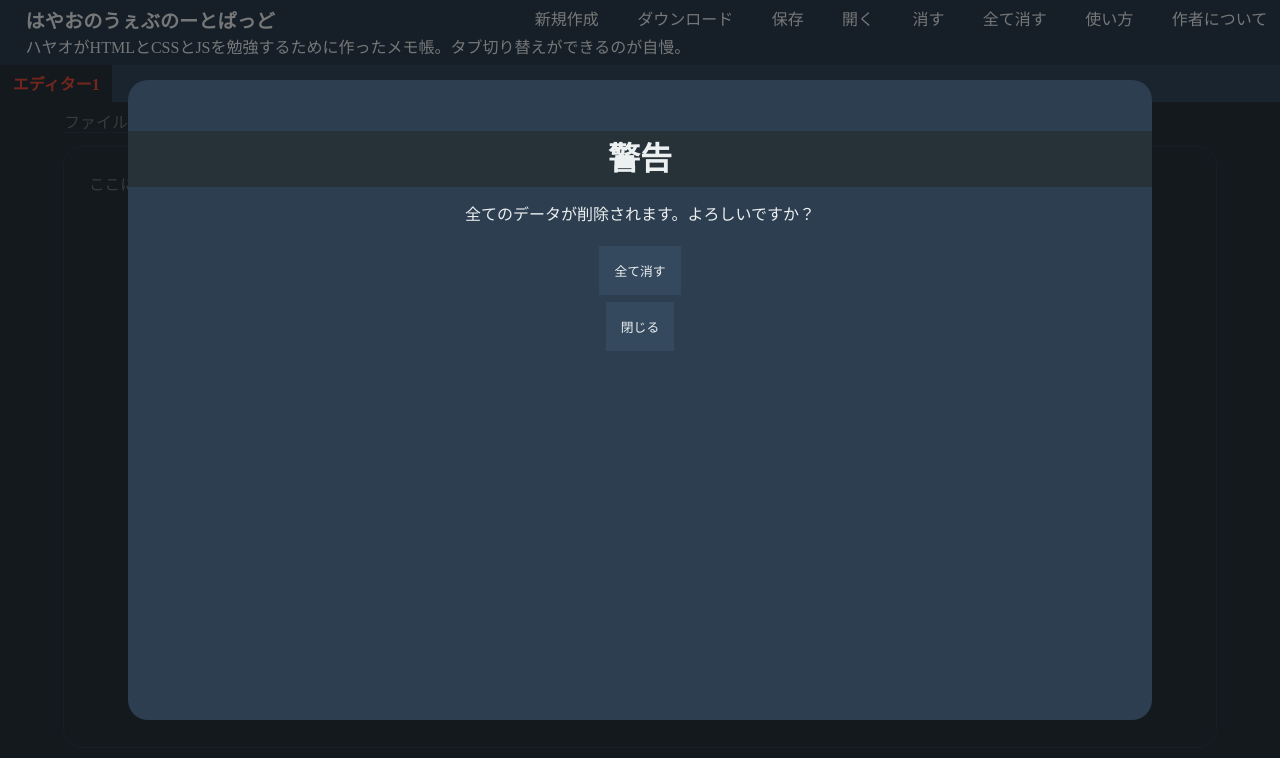
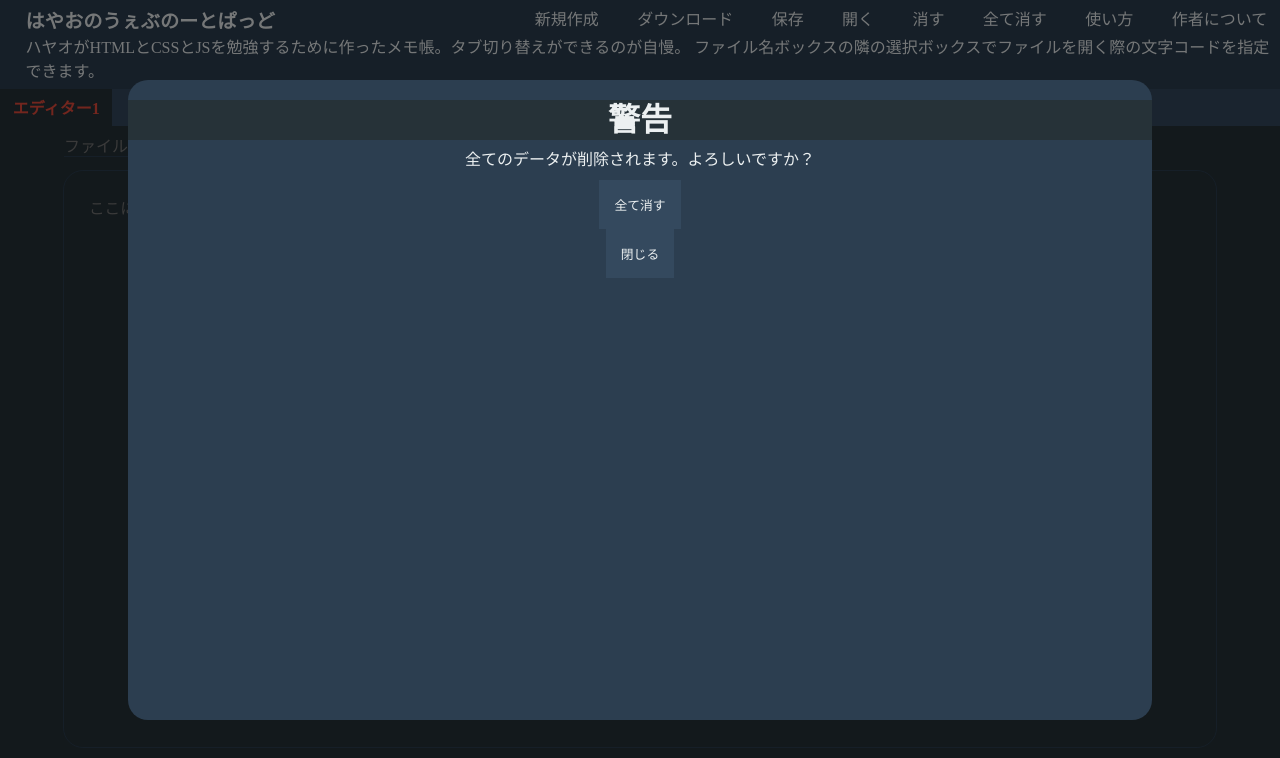
Before and after one commit to Hayao0819/web-notepad, a plain HTML site: page index.html in a window 1280 px wide. Both pictures are taken after a click on the item "全て消す". Drawn offline with Linux system fonts and the light colour scheme.

Commit message:
[update] : ポップアップを改善

```diff
--- a/css/menubar.css
+++ b/css/menubar.css
@@ -127,9 +127,11 @@ header{
     }
 
     /* 説明を消す */
+    /*
     .description{
         display: none;
     }
+    */
 
     /* ロゴがクリックされたときに追加されるclass */
     .show-menu{
--- a/css/popup.css
+++ b/css/popup.css
@@ -46,7 +46,7 @@
     overflow: scroll;
 
     /* 行間 */
-    line-height: 350%;
+    line-height: 250%;
 
     /* 文字色 */
     color: var(--main-white);
@@ -106,7 +106,7 @@ input[type="button"]:active{
 /* ポップアップ内のタイトル */
 .popup-container > h1{
     /* 上部に余白を設定 */
-    margin-top: 5%;
+    margin-top: 2%;
 
     /* 背景色を設定 */
     background-color: var(--sub2-black);
--- a/index.html
+++ b/index.html
@@ -32,7 +32,10 @@
             <li class="bar-item" onclick="usage.open()">使い方</li>
             <li class="bar-item" onclick="about_hayao.open()">作者について</li>
         </ul>
-        <p class="description">ハヤオがHTMLとCSSとJSを勉強するために作ったメモ帳。タブ切り替えができるのが自慢。</p>
+        <p class="description">
+            ハヤオがHTMLとCSSとJSを勉強するために作ったメモ帳。タブ切り替えができるのが自慢。
+            ファイル名ボックスの隣の選択ボックスでファイルを開く際の文字コードを指定できます。
+        </p>
     </header>
     <main>
         <div class="tabs">
@@ -70,6 +73,7 @@
 
     <!-- 使い方のポップアップ -->
     <span id="usage" class="popup" data-funcname="usage" style="text-align: center;">
+
         <h1>使い方</h1>
         <p>上のテキストボックスにファイル名を入力してください（入力しなくても使えます）</p>
         <p>下に好きなテキストを入力してください</p>
@@ -77,6 +81,14 @@
         <p>バーの下に有るラジオボタンでエディタを切り替えることができます</p>
         <p>入力された内容はブラウザに自動で保存されます</p>
         <p>保存された内容を削除するにはリセットを押してください</p>
+
+        <h1>文字化けするときは</h1>
+        <p>ファイルを開く際に文字化けすることが有ります。文字コードを一覧から選択して開いてください。</p>
+
+        <h1>開いたテキストファイルについて</h1>
+        <p>開いたファイルがサーバに送信されることはありません。</p>
+        <p>ただし、「全て削除」を実行しない限りブラウザにデータが残されるので注意してください。</p>
+
     </span>
 
     <!-- リセットのポップアップ -->
```
